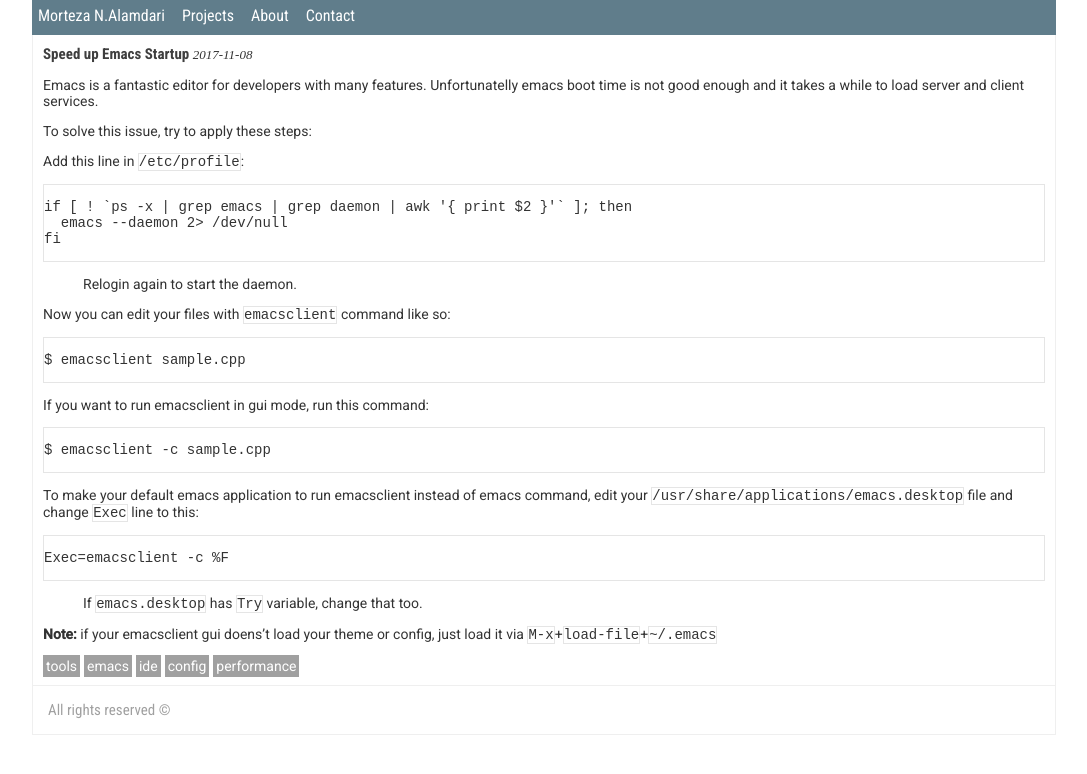
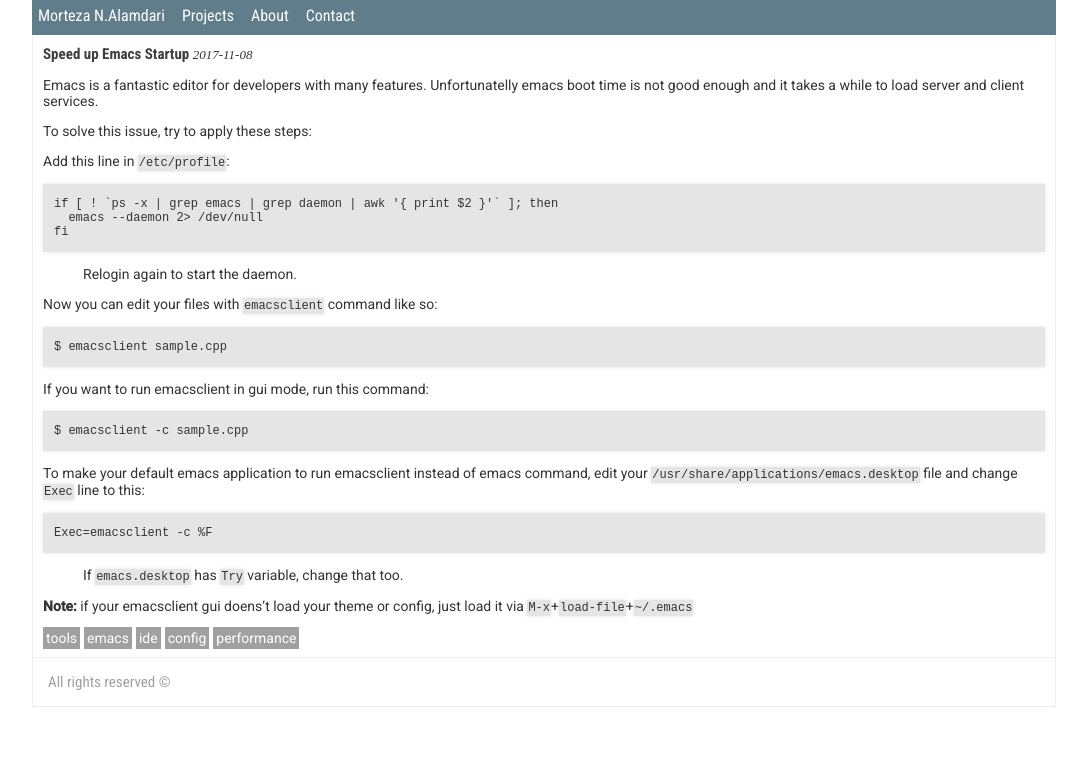
Before and after one commit to Mortezaipo/stage, a Jekyll site: the page built from _posts/2017-11-08-speed-up-emacs-startup.md, in a window 1280 px wide. Shown: the top 774 px of the page, without its empty margins (96-1183 px from the left). Built offline with Jekyll 4.4.1, drawn with Linux system fonts in a browser that asks for light colours.

Commit message:
change code parts style.

```diff
--- a/inc/css/main.css
+++ b/inc/css/main.css
@@ -62,8 +62,16 @@ body {
     padding: 0 5px 0 5px;
     text-decoration: none;
 }
-.highlighter-rouge {
+div.highlighter-rouge,
+code.highlighter-rouge {
     border: 1px solid #E5E5E5;
+    font-size: small;
+    box-shadow: 0 0 4px #E5E5E5;
+    background-color: #E5E5E5;
+    color: #333;
+}
+div.highlighter-rouge {
+    padding-left: 10px;
 }
 .keywords .badge {
     font: 14px 'Roboto', sans-serif;
```
